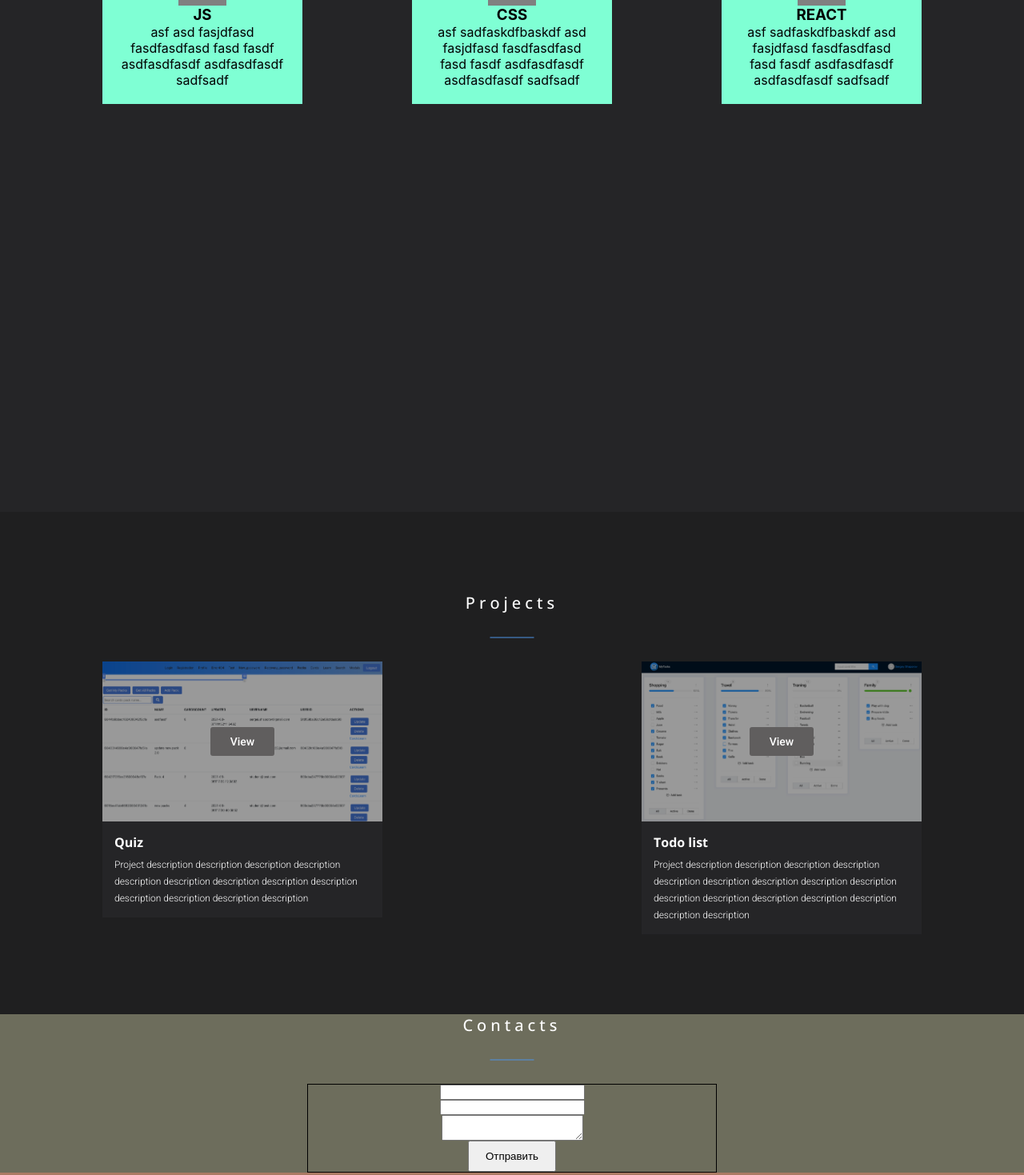
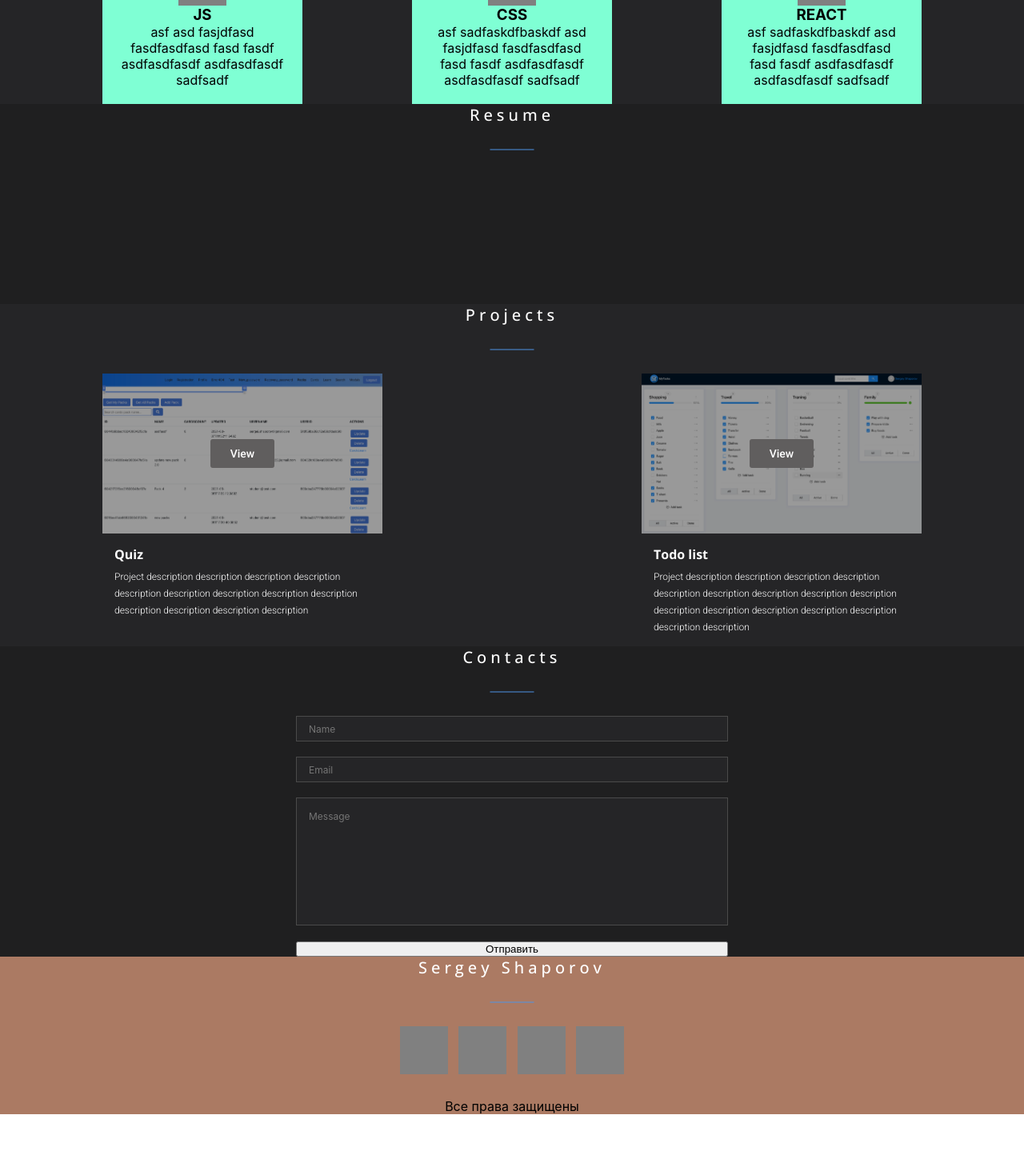
Before and after one commit to sshaporov/portfolio, a React (Create React App) app: page / in a window 1280 px wide. Shown: the part 1040-2509 px from the top of the page at 80% size. After the commit the page ends 2433 px from the top, so only its background shows below. Built offline with nearby package versions, Linux system fonts and the light colour scheme.

Commit message:
Contacts refactoring and add Resume component

```diff
--- a/src/App.js
+++ b/src/App.js
@@ -5,6 +5,7 @@ import Skills from "./skills/Skills";
 import Projects from "./projects/Projects";
 import Contacts from "./contacts/Contacts";
 import Footer from "./footer/Footer";
+import Resume from "./resume/Resume";
 
 function App() {
   return (
@@ -12,6 +13,7 @@ function App() {
       <Header/>
       <Main/>
       <Skills/>
+      <Resume/>
       <Projects/>
       <Contacts/>
       <Footer/>
--- a/src/contacts/Contacts.jsx
+++ b/src/contacts/Contacts.jsx
@@ -9,9 +9,9 @@ function Contacts() {
             <div className={`${styles.contactsContainer} ${stylesContainer.container}`}>
                 <Title name={'Contacts'}/>
                 <form className={styles.contactsForm}>
-                    <input type={'text'}/>
-                    <input type={'text'}/>
-                    <textarea/>
+                    <input className={styles.name} type={'text'} placeholder={'Name'}/>
+                    <input className={styles.email} type={'text'} placeholder={'Email'}/>
+                    <textarea className={styles.message} placeholder={'Message'}/>
                     <button type={'submit'} className={styles.button}>Отправить</button>
                 </form>
                 {/*<Button name={'Отправить'}/>*/}
--- a/src/contacts/Contacts.module.scss
+++ b/src/contacts/Contacts.module.scss
@@ -1,20 +1,52 @@
+@import "../common/styles/sass/variables";
+@import "../common/styles/sass/mixins";
+
 .contactsBlock {
-    background-color: #6d6d5c;
+    background-color: $bgColor;
     .contactsContainer {
-        flex-direction: column;
-        justify-content: flex-start;
+        @include container();
+        @include flex(column, flex-start, center, nowrap);
         .contactsForm {
-            width: 50%;
-            border: 1px solid;
-            display: flex;
-            flex-direction: column;
-            align-items: center;
+            @include flex(column, flex-start, stratch, nowrap);
+            width: 540px;
             margin-top: 30px;
-            .contactsForm input, .contactsForm textarea {
+            @media screen and (max-width: 680px) {
                 width: 100%;
             }
-            .button {
-                padding: 10px 20px;
+            .name, .email, .message {
+                background: $bgSecondColor;
+                border: 1px solid #4a4a4a;
+                box-sizing: border-box;
+                @include text(inherit, 12px, 400);
+                outline: none;
+                color: #495057;
+                margin-bottom: 1.2rem;
+                &:-webkit-autofill {
+                    border: 1px solid #4a4a4a;
+                    -webkit-text-fill-color: #495057;
+                    -webkit-box-shadow: 0 0 0 1000px $bgSecondColor inset;
+                    transition: background-color 5000s ease-in-out 0s;
+                    &:focus {
+                        border: 2px solid $bgSecondColor;
+                    }
+                }
+            }
+            .name, .email {
+                height: calc(1.5em + .75rem + 2px);
+                padding: .4rem 15px;
+                &:focus {
+                    border: 1px solid transparent;
+                    transition: all 0.4s ease-in-out 0s;
+                }
+            }
+            .message {
+                min-height: 160px;
+                padding: 15px;
+                resize: none;
+                &:focus {
+                    border: 1px solid transparent;
+                    transition: all 0.4s ease-in-out 0s;
+                }
             }
         }
     }
--- a/src/nav/Nav.module.scss
+++ b/src/nav/Nav.module.scss
@@ -1,14 +1,12 @@
 @import "../common/styles/sass/variables";
+@import "../common/styles/sass/mixins";
 
 .nav {
     display: flex;
     justify-content: space-between;
     a {
-        font-family: 'Open Sans', sans-serif;
         text-decoration: none;
-        color: $textColor;
-        font-weight: 500;
-        font-size: 15px;
+        @include text($titleFontFamily, 15px, 500);
         margin: 0 20px;
     }
 }
--- a/src/projects/Projects.module.scss
+++ b/src/projects/Projects.module.scss
@@ -1,14 +1,11 @@
 @import "../common/styles/sass/variables";
+@import "../common/styles/sass/mixins";
 
 .projectsBlock {
-    background-color: $bgColor;
-    padding: 100px 0;
-
+    background-color: $bgSecondColor;
     .projectsContainer {
-        flex-direction: column;
-        justify-content: flex-start;
-    }
-
+        @include container();
+        @include flex(column, flex-start, center, nowrap);
         .projects {
             width: 100%;
             display: flex;
@@ -21,3 +18,4 @@
             }
         }
     }
+}
--- /dev/null
+++ b/src/resume/Resume.jsx
@@ -0,0 +1,17 @@
+import React from "react"
+import styles from "./Resume.module.scss"
+import stylesContainer from "../common/styles/Container.module.css"
+import {Title} from "../common/components/title/Title"
+
+function Resume() {
+    return (
+        <div className={styles.resumeBlock}>
+            <div className={`${styles.resumeContainer} ${stylesContainer.container}`}>
+                <Title name={'Resume'}/>
+
+            </div>
+        </div>
+    );
+}
+
+export default Resume;
--- /dev/null
+++ b/src/resume/Resume.module.scss
@@ -0,0 +1,12 @@
+@import "../common/styles/sass/variables";
+@import "../common/styles/sass/mixins";
+
+.resumeBlock {
+    background-color: #1f1f20;
+    height: 250px;
+    .resumeContainer {
+        @include container();
+        @include flex(column, flex-start, center, nowrap);
+
+    }
+}
--- a/src/skills/Skills.module.scss
+++ b/src/skills/Skills.module.scss
@@ -1,7 +1,7 @@
 @import "../common/styles/sass/variables";
 
 .skillsBlock {
-    min-height: 100vh;
+    //min-height: 100vh;
     background-color: $bgSecondColor;
     .skillsContainer {
         flex-direction: column;
```
Lines whose indentation alone changed are shown as unchanged.
